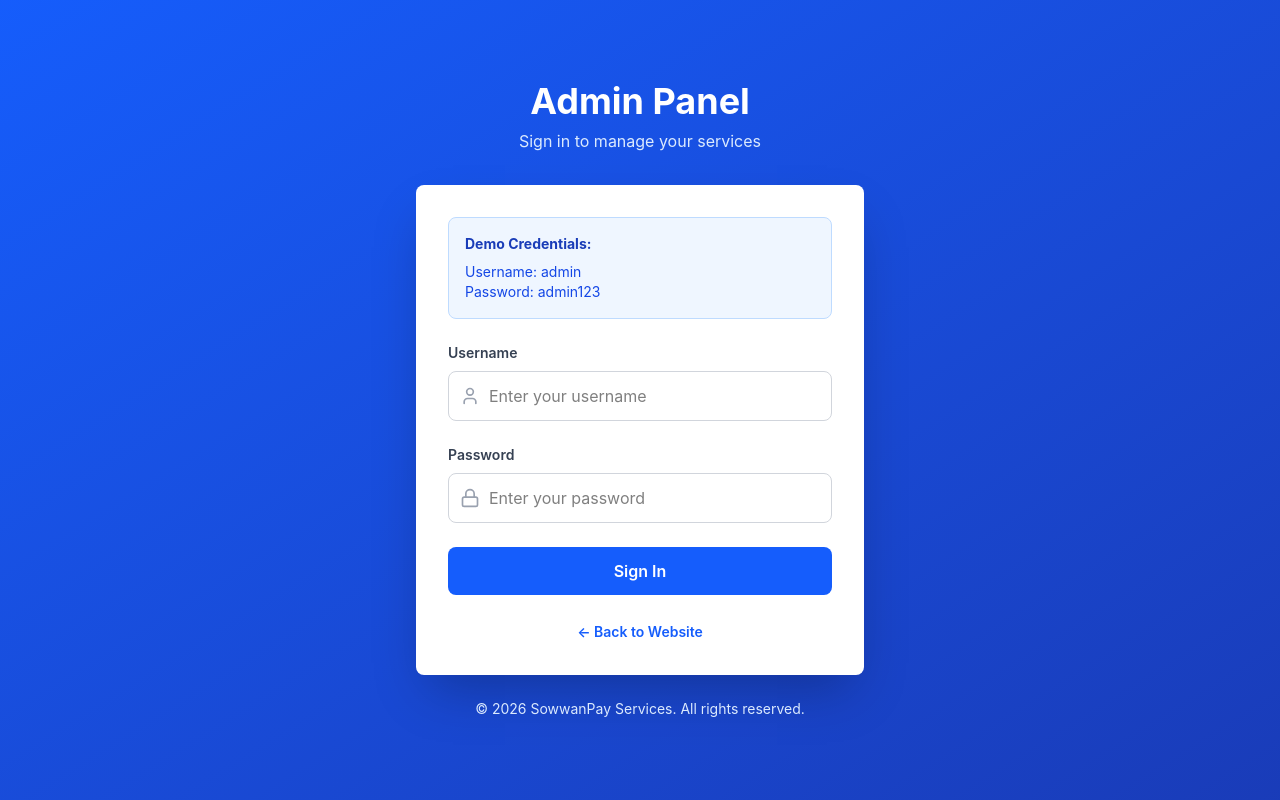
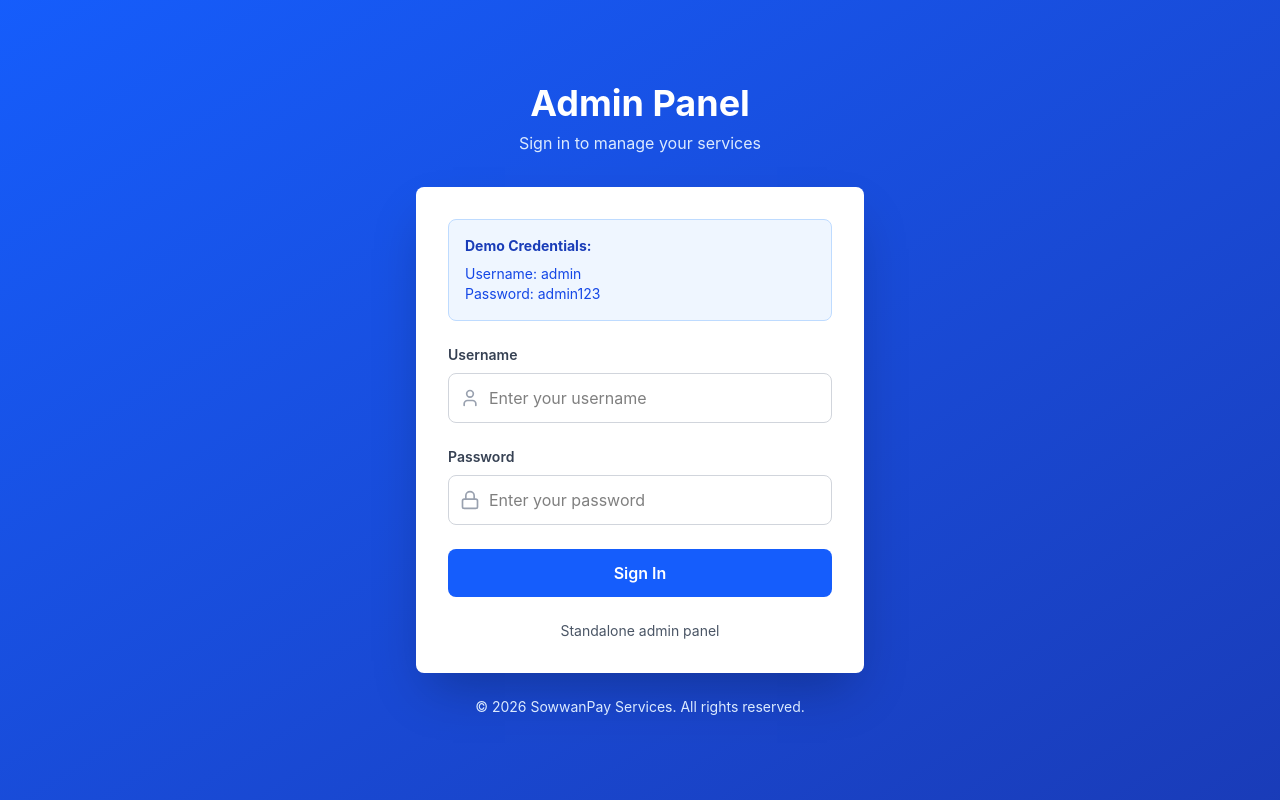
Before and after one commit to baraasowwan1/Admin-Site, a React (Vite) app: page /#/login in a window 1280 px wide. Built offline with nearby package versions, Linux system fonts and the light colour scheme.

Commit message:
Update AdminLogin.tsx

```diff
--- a/src/app/pages/AdminLogin.tsx
+++ b/src/app/pages/AdminLogin.tsx
@@ -20,7 +20,7 @@ export default function AdminLogin() {
       if (username === 'admin' && password === 'admin123') {
         // Store auth token (in production, this would be a real JWT)
         localStorage.setItem('adminAuth', 'demo_token_' + Date.now());
-        navigate('/admin/dashboard');
+        navigate('/dashboard');
       } else {
         setError('Invalid username or password');
       }
@@ -104,9 +104,9 @@ export default function AdminLogin() {
           </form>
 
           <div className="mt-6 text-center">
-            <a href="/" className="text-blue-600 hover:text-blue-700 text-sm font-semibold">
-              ← Back to Website
-            </a>
+            <p className="text-gray-600 text-sm">
+              Standalone admin panel
+            </p>
           </div>
         </div>
 
```
